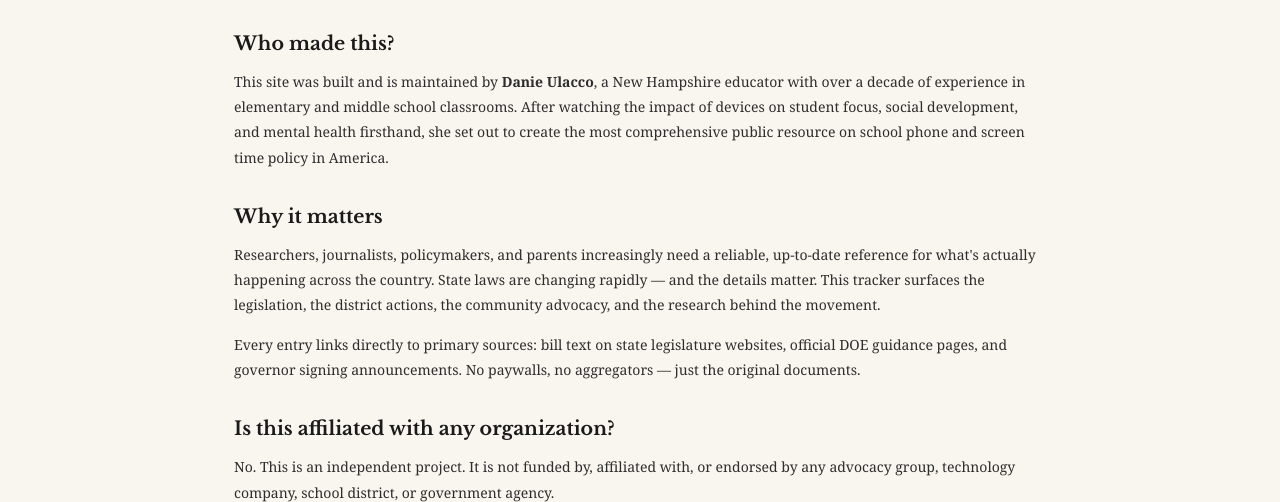
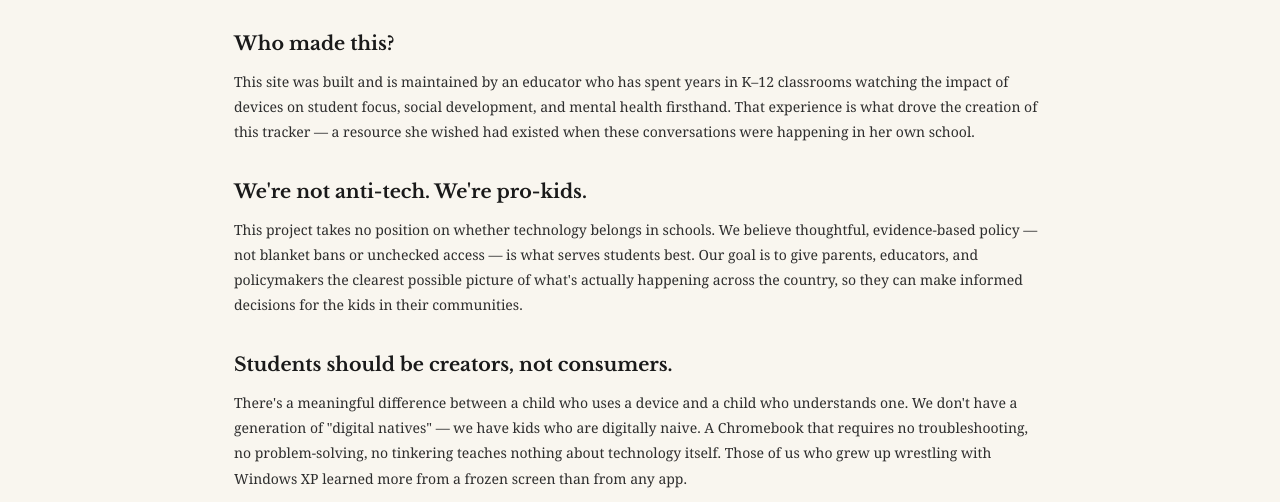
Before and after one commit to screentimeinschools/stis, a plain HTML site: page about.html in a window 1280 px wide. Shown: the part 227-729 px from the top of the page. Drawn offline with nearby package versions, Linux system fonts and the light colour scheme.

Commit message:
Add files via upload

```diff
--- a/about.html
+++ b/about.html
@@ -45,7 +45,14 @@
   <p class="page-sub">An independent, nonpartisan tracker documenting every state-level law, board resolution, and advocacy effort aimed at reducing student screen time and banning personal phones in K–12 classrooms across the United States.</p>
 
   <h2>Who made this?</h2>
-  <p>This site was built and is maintained by <strong>Danie Ulacco</strong>, a New Hampshire educator with over a decade of experience in elementary and middle school classrooms. After watching the impact of devices on student focus, social development, and mental health firsthand, she set out to create the most comprehensive public resource on school phone and screen time policy in America.</p>
+  <p>This site was built and is maintained by an educator who has spent years in K–12 classrooms watching the impact of devices on student focus, social development, and mental health firsthand. That experience is what drove the creation of this tracker — a resource she wished had existed when these conversations were happening in her own school.</p>
+
+  <h2>We're not anti-tech. We're pro-kids.</h2>
+  <p>This project takes no position on whether technology belongs in schools. We believe thoughtful, evidence-based policy — not blanket bans or unchecked access — is what serves students best. Our goal is to give parents, educators, and policymakers the clearest possible picture of what's actually happening across the country, so they can make informed decisions for the kids in their communities.</p>
+
+  <h2>Students should be creators, not consumers.</h2>
+  <p>There's a meaningful difference between a child who uses a device and a child who understands one. We don't have a generation of "digital natives" — we have kids who are digitally naive. A Chromebook that requires no troubleshooting, no problem-solving, no tinkering teaches nothing about technology itself. Those of us who grew up wrestling with Windows XP learned more from a frozen screen than from any app.</p>
+  <p>Technology is a subject — not a delivery mechanism. Like art, music, or physical education, it deserves its own dedicated space in the school day, taught by people who know it deeply. When it's woven into every subject as the default mode of learning, we don't get more tech-literate kids. We get more screen time.</p>
 
   <h2>Why it matters</h2>
   <p>Researchers, journalists, policymakers, and parents increasingly need a reliable, up-to-date reference for what's actually happening across the country. State laws are changing rapidly — and the details matter. This tracker surfaces the legislation, the district actions, the community advocacy, and the research behind the movement.</p>
```
